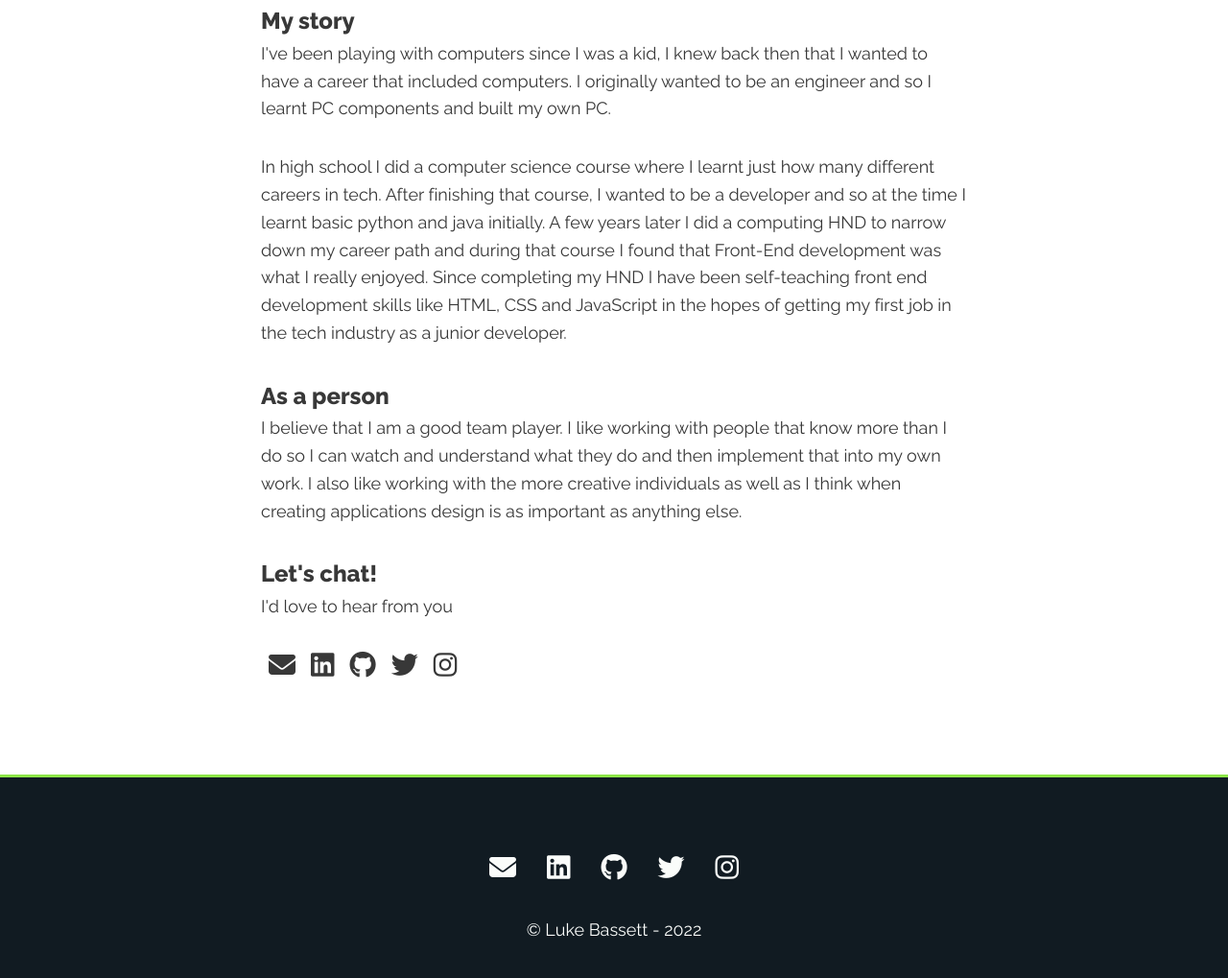
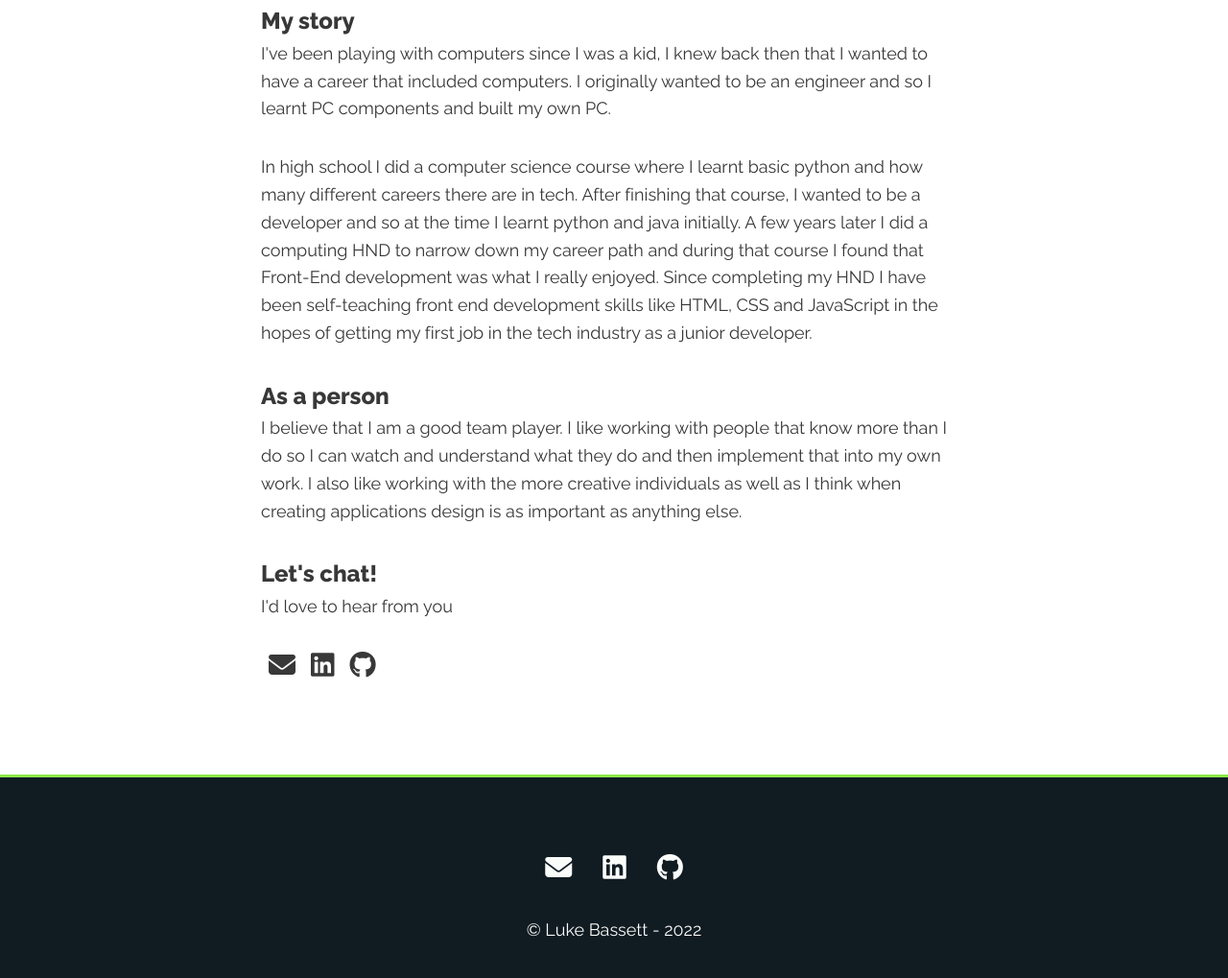
Before and after one commit to bassett-luke/lukes-portfolio, a plain HTML site: page biography.html in a window 1280 px wide. Shown: the part 281-1300 px from the top of the page at 96% size. Drawn offline with Linux system fonts and the light colour scheme.

Commit message:
Add files via upload

```diff
--- a/biography.html
+++ b/biography.html
@@ -96,15 +96,15 @@
           own PC.
         </p>
         <p>
-          In high school I did a computer science course where I learnt just how
-          many different careers in tech. After finishing that course, I wanted
-          to be a developer and so at the time I learnt basic python and java
-          initially. A few years later I did a computing HND to narrow down my
-          career path and during that course I found that Front-End development
-          was what I really enjoyed. Since completing my HND I have been
-          self-teaching front end development skills like HTML, CSS and
-          JavaScript in the hopes of getting my first job in the tech industry
-          as a junior developer.
+          In high school I did a computer science course where I learnt basic
+          python and how many different careers there are in tech. After
+          finishing that course, I wanted to be a developer and so at the time I
+          learnt python and java initially. A few years later I did a computing
+          HND to narrow down my career path and during that course I found that
+          Front-End development was what I really enjoyed. Since completing my
+          HND I have been self-teaching front end development skills like HTML,
+          CSS and JavaScript in the hopes of getting my first job in the tech
+          industry as a junior developer.
         </p>
         <h3>As a person</h3>
         <p>
@@ -141,22 +141,6 @@
               ><i class="fa-brands fa-github"></i
             ></a>
           </li>
-          <li>
-            <a
-              href="https://twitter.com/Luke_Bassett4"
-              target="_blank"
-              rel="noopener"
-              ><i class="fa-brands fa-twitter"></i
-            ></a>
-          </li>
-          <li>
-            <a
-              href="https://www.instagram.com/lukejbassett/"
-              target="_blank"
-              rel="noopener"
-              ><i class="fa-brands fa-instagram"></i
-            ></a>
-          </li>
         </ul>
       </section>
     </main>
@@ -183,22 +167,6 @@
             ><i class="fa-brands fa-github"></i
           ></a>
         </li>
-        <li>
-          <a
-            href="https://twitter.com/Luke_Bassett4"
-            target="_blank"
-            rel="noopener"
-            ><i class="fa-brands fa-twitter"></i
-          ></a>
-        </li>
-        <li>
-          <a
-            href="https://www.instagram.com/lukejbassett/"
-            target="_blank"
-            rel="noopener"
-            ><i class="fa-brands fa-instagram"></i
-          ></a>
-        </li>
       </ul>
       <p>&copy; Luke Bassett - 2022</p>
     </footer>
```
Also changed, not shown: css/style.css (+20 -0 lines), f1clone.html (+0 -16 lines), hos.html (+0 -16 lines), index.html (+7 -20 lines).
